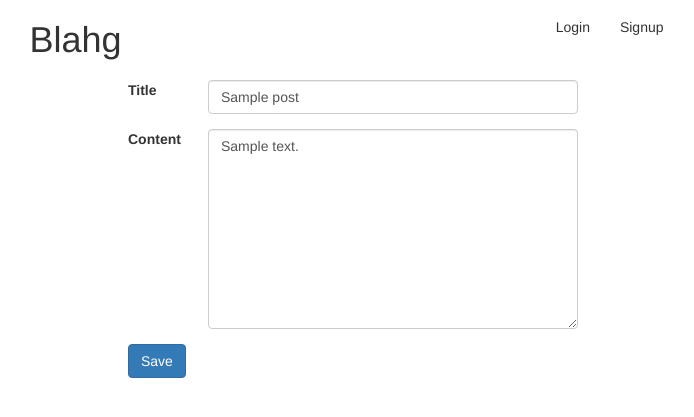
After one commit to davidhousedev/Multi-User-Blog-Udacity, a Python web app: template templates/editpost.html in a window 1280 px wide. The commit adds this page. Shown: the top 417 px of the page, without its empty margins (287-981 px from the left). Run offline with Jinja, Linux system fonts and the light colour scheme; the template is opened without the code that fills it: most values are stand-ins (such as "Sample title", 1, 10 or a date in 2020); some libraries are stand-ins or nearby versions; some web fonts are replaced.

Commit message:
feat: Implement post edit functionality for user's own posts from blog permalink page

```diff
--- /dev/null
+++ b/templates/editpost.html
@@ -0,0 +1,29 @@
+{% extends "base.html" %}
+
+{% block styles %}
+    <link rel="stylesheet" href="/static/form.css">
+{% endblock %}
+
+{% block content %}
+    <form method="post">
+        <div class="form-group row">
+            <label for="title" class="col-sm-2 col-xs-12 col-form-label">Title</label>
+                <div class="col-sm-10 col-xs-12">
+                    <input type="text" class="input form-control" name="title" value="{{post.title}}" id="title">
+                    <span class="help-inline">{{error}}</span>
+                </div>
+        </div>
+        <div class="form-group row">
+            <label for="content" class="col-sm-2 col-xs-12 col-form-label">Content</label>
+                <div class="col-sm-10 col-xs-12">
+                    <textarea class="input form-control" name="content" id="content">{{post.content}}</textarea>
+                </div>
+        </div>
+        <div class="form-group row">
+            <div class="col-sm-10 offset-sm-2">
+                <button class="btn btn-primary">Save</button>
+            </div>
+        </div>
+    </form>
+
+{% endblock %}
--- a/templates/viewpost.html
+++ b/templates/viewpost.html
@@ -32,6 +32,9 @@
             {% if user %}
                 <div class="post-footer row">
                     <div class="col-xs-12">
+                        {% if user.username == post.author %}
+                            <a href="/edit/{{post.author}}/{{post.key().id()}}" class="btn btn-outline-warning">Edit</a>
+                        {% endif %}
                         <button class="btn btn-outline-primary" id="post-comment">Comment   <span class="entypo-comment"></span></button>
                         <a href="/post/{{post.author}}/{{post.key().id()}}/like/{{user.username}}" class="btn btn-outline-primary">{{post.likes}}  <span class="entypo-thumbs-up"></span></a>
                     </div>
```
Also changed, not shown: main.py (+27 -0 lines), models/post.py (+19 -5 lines).
